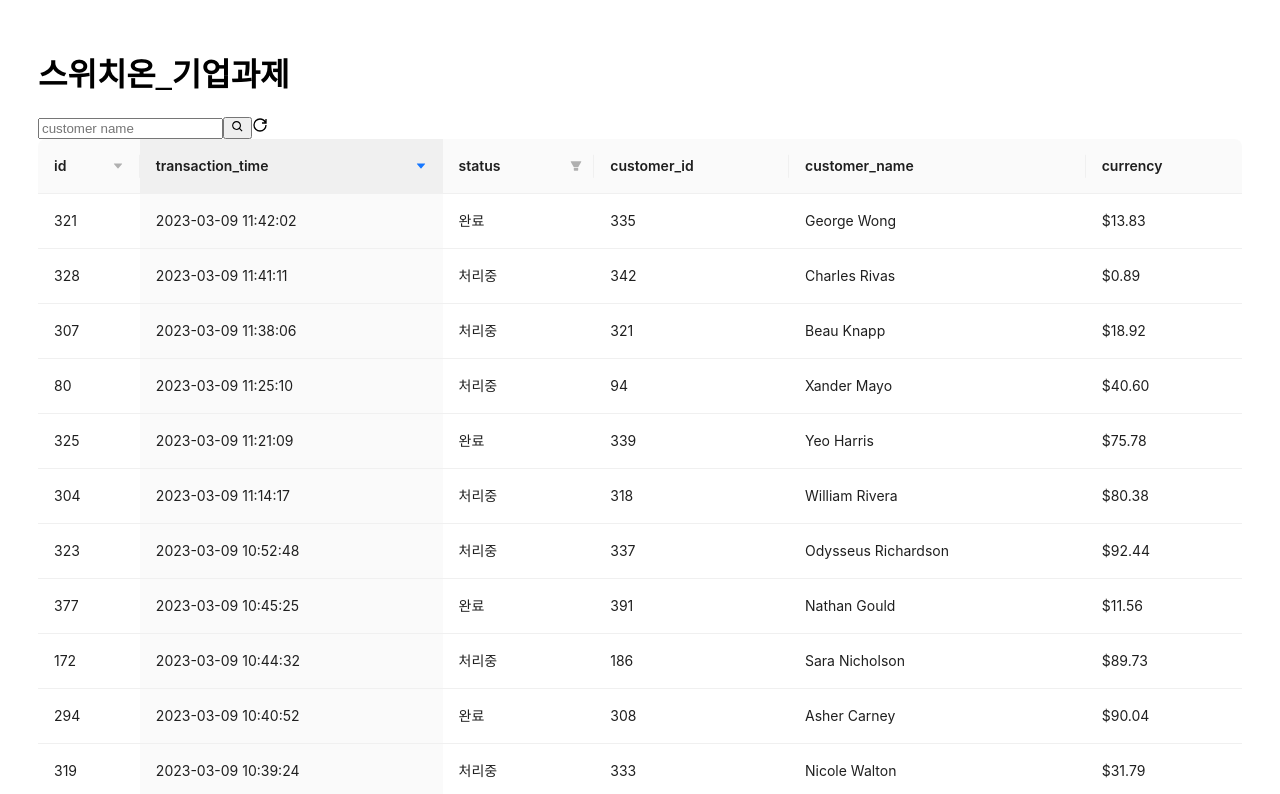
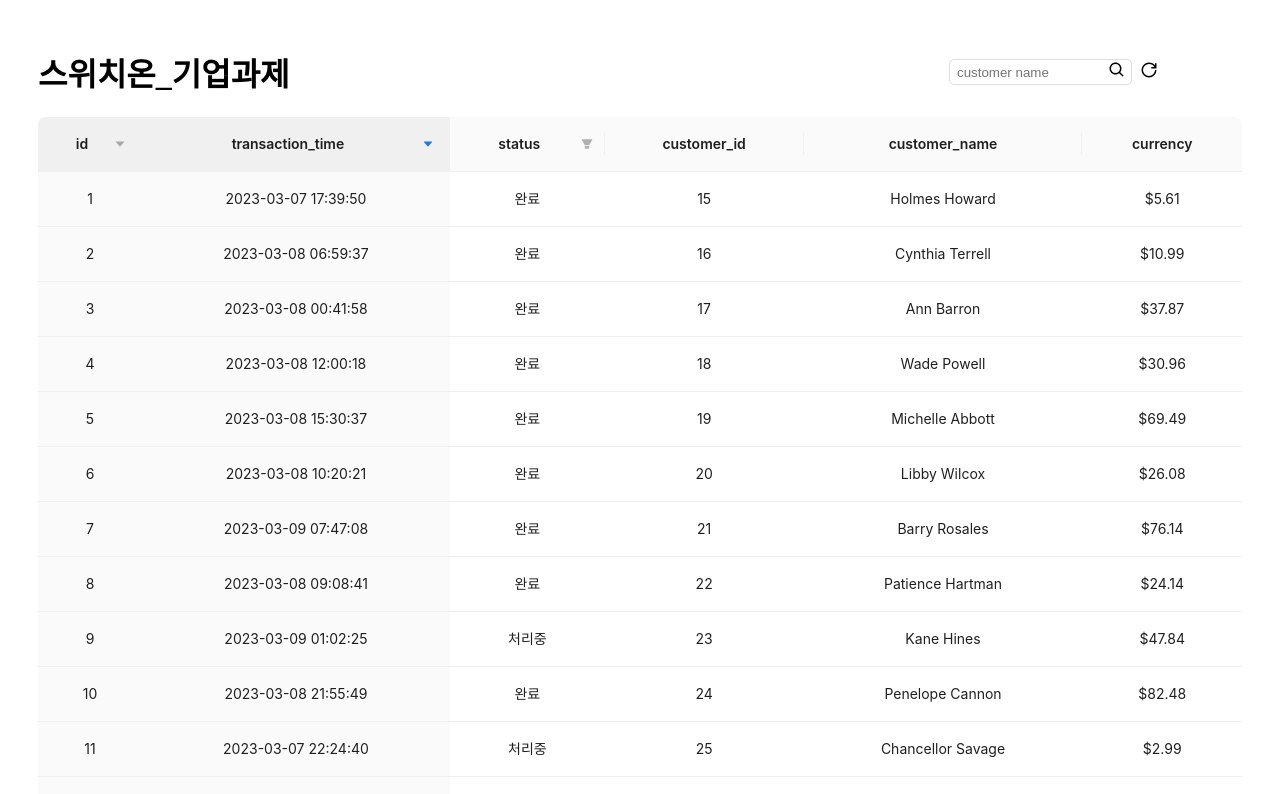
Before and after one commit to wanted-9th-3team/pre-onboarding-9th-4-03, a React (Vite) app: page / in a window 1280 px wide. Shown: the top 794 px of the page. Built offline with nearby package versions, Linux system fonts and the light colour scheme.

Commit message:
feat: customer_name기준 검색필터

```diff
--- a/package.json
+++ b/package.json
@@ -18,6 +18,7 @@
     "react": "^18.2.0",
     "react-dom": "^18.2.0",
     "react-icons": "^4.8.0",
+    "react-query": "^3.39.3",
     "react-router-dom": "^6.8.2",
     "styled-components": "^5.3.9"
   },
--- a/src/App.tsx
+++ b/src/App.tsx
@@ -1,5 +1,5 @@
 import { BrowserRouter, Route, Routes } from 'react-router-dom'
-import Home from './pages/Home'
+import Home from './pages/Home/index'
 import NotFound from './pages/NotFound'
 
 function App() {
--- a/src/main.tsx
+++ b/src/main.tsx
@@ -1,9 +1,14 @@
 import React from 'react'
 import ReactDOM from 'react-dom/client'
+import { QueryClient, QueryClientProvider } from 'react-query'
 import App from './App'
+
+const queryClient = new QueryClient()
 
 ReactDOM.createRoot(document.getElementById('root') as HTMLElement).render(
   <React.StrictMode>
-    <App />
+    <QueryClientProvider client={queryClient}>
+      <App />
+    </QueryClientProvider>
   </React.StrictMode>
 )
--- a/src/pages/Home/index.tsx
+++ b/src/pages/Home/index.tsx
@@ -1,29 +1,63 @@
-import { useEffect, useState } from 'react'
+import { useEffect, useState, useRef } from 'react'
 import { useNavigate, useLocation } from 'react-router-dom'
 import styled from 'styled-components'
 import { Table } from 'antd'
 import type { ColumnsType, TableProps } from 'antd/es/table'
 import { BiSearch } from 'react-icons/bi'
 import { GrPowerReset } from 'react-icons/gr'
+import { useQuery } from 'react-query'
 import getOrderList from '../../apis/getOrderList'
 import { TOrderInfo } from '../../Type'
 
 const HomeContainer = styled.div`
   box-sizing: border-box;
   padding: 20px 30px;
+
+  .menu {
+    display: flex;
+    justify-content: space-between;
+    align-items: center;
+    .search_form {
+      margin: 0 50px;
+      display: flex;
+      align-items: center;
+      input {
+        height: 22px;
+        text-indent: 5px;
+        border-radius: 5px;
+        outline: none;
+        border: 0.3px solid #dddddd;
+      }
+      button {
+        background-color: transparent;
+        border: none;
+        font-size: 18px;
+        cursor: pointer;
+        :hover {
+          color: blue;
+        }
+      }
+      .search_btn {
+        position: relative;
+        right: 30px;
+      }
+      .reset_btn {
+        position: relative;
+        right: 28px;
+      }
+    }
+  }
 `
 
 function Home() {
   const navigate = useNavigate()
   const location = useLocation()
-  const [orderList, setOrderList] = useState<TOrderInfo[] | null>()
-  const [searchKeyWord, setSearchKeyWord] = useState<string>()
+  const searchInput = useRef('')
+  const [searchKeyWord, setSearchKeyWord] = useState<string>('')
 
-  useEffect(() => {
-    getOrderList().then(data => {
-      setOrderList(data)
+  const query = useQuery('getOrderList', getOrderList, {
+    refetchInterval: 5000,
   })
-  }, [])
 
   const columns = [
     {
@@ -33,6 +67,8 @@ function Home() {
         return a.id > b.id
       },
       sortDirections: ['descend'],
+      align: 'center',
+      defaultSortOrder: 'ascend',
     },
     {
       title: 'transaction_time',
@@ -42,6 +78,7 @@ function Home() {
         return new Date(a.transaction_time) > new Date(b.transaction_time)
       },
       sortDirections: ['descend'],
+      align: 'center',
     },
     {
       title: 'status',
@@ -62,18 +99,29 @@ function Home() {
       onFilter: (value: string, record: TOrderInfo): boolean => {
         return !!value === record.status
       },
+      align: 'center',
     },
     {
       title: 'customer_id',
       dataIndex: 'customer_id',
+      align: 'center',
     },
     {
       title: 'customer_name',
       dataIndex: 'customer_name',
+      align: 'center',
+      filteredValue: [searchKeyWord],
+      onFilter: (value: string, record: TOrderInfo): boolean => {
+        return record.customer_name
+          .toString()
+          .toLowerCase()
+          .includes((value as string).toLowerCase())
+      },
     },
     {
       title: 'currency',
       dataIndex: 'currency',
+      align: 'center',
     },
   ]
 
@@ -97,29 +145,51 @@ function Home() {
     }
 
     setSearchKeyWord(keyword)
+
+    if (location.search) {
       const queryString = location.search.slice(
         0,
         location.search.indexOf('search')
       )
-    navigate(`${queryString}search=${keyword}`)
+      navigate(`/${queryString}search=${keyword}`)
+    }
+  }
+
+  const onClickReset = e => {
+    setSearchKeyWord('')
+    searchInput.current.value = ''
+    if (location.search) {
+      const queryString = location.search.slice(
+        0,
+        location.search.indexOf('search')
+      )
+      navigate(`/${queryString}search=null`)
+    }
   }
 
   return (
     <HomeContainer>
+      <div className="menu">
         <h1>스위치온_기업과제</h1>
-      <form className="search_input" onSubmit={onClickSearchBtn}>
+        <form className="search_form" onSubmit={onClickSearchBtn}>
           <label htmlFor="username" />
-        <input id="username" type="text" placeholder="customer name" />
-        <button type="submit">
+          <input
+            id="username"
+            type="text"
+            ref={searchInput}
+            placeholder="customer name"
+          />
+          <button type="submit" className="search_btn">
             <BiSearch />
           </button>
-        <span>
+          <button type="button" className="reset_btn" onClick={onClickReset}>
             <GrPowerReset />
-        </span>
+          </button>
         </form>
+      </div>
       <Table
         columns={columns}
-        dataSource={orderList}
+        dataSource={query.data}
         pagination={{
           defaultPageSize: 50,
           showSizeChanger: false,
```
Also changed, not shown: 1 other file (tests, documents, lock files or other folders). Lines whose indentation alone changed are shown as unchanged.
